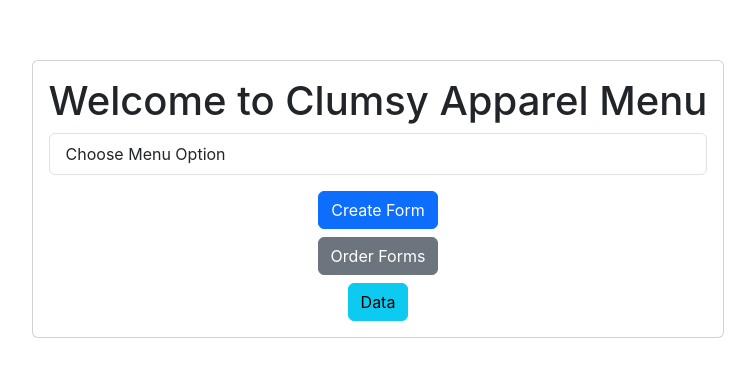
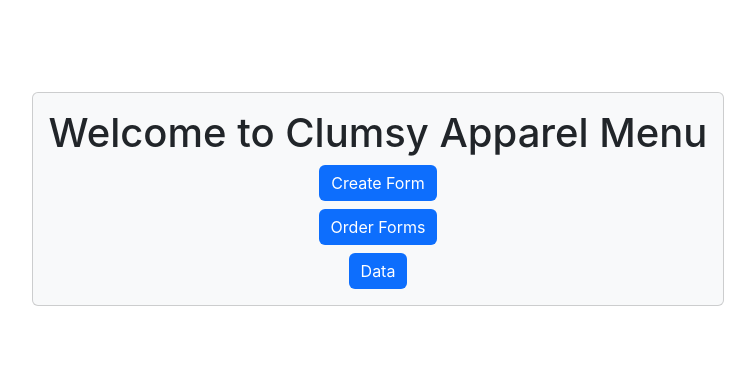
Before and after one commit to jaymenelson56/Clumsy-Apparel, a Next.js app in the folder client/: page / in a window 1280 px wide. Shown: the part 201-578 px from the top of the page, without its empty margins (262-1017 px from the left). Built offline with nearby package versions, Linux system fonts and the light colour scheme.

Commit message:
touched up the home page

```diff
--- a/client/src/pages/index.js
+++ b/client/src/pages/index.js
@@ -20,22 +20,20 @@ export default function Home() {
       </Head>
       <div className={`${styles.page}`}>
         <main className={styles.main}>
-          <Card>
+          <Card className="card-custom">
             <CardBody>
               <CardTitle tag="h1">Welcome to Clumsy Apparel Menu</CardTitle>
-              <ListGroup className="mb-3">
-                <ListGroupItem>Choose Menu Option</ListGroupItem>
-              </ListGroup>
+
 
               <div className="d-flex flex-column align-items-center justify-content-center gap-2">
                 <div>
-                  <Button color="primary">Create Form</Button>
+                  <Button className={styles.button}>Create Form</Button>
                 </div>
                 <div>
-                  <Button color="secondary">Order Forms</Button>
+                  <Button className={styles.button}>Order Forms</Button>
                 </div>
                 <div>
-                  <Button color="info">Data</Button>
+                  <Button className={styles.button}>Data</Button>
                 </div>
               </div>
             </CardBody>
--- a/client/src/styles/Home.module.css
+++ b/client/src/styles/Home.module.css
@@ -166,3 +166,12 @@ a.secondary {
     filter: invert();
   }
 }
+.button {
+  background-color: var(--button-primary-bg) !important;
+  color: var(--button-primary-text) !important;
+  border: none !important;
+}
+
+.button:hover {
+  background-color: var(--button-primary-hover) !important;
+}
--- a/client/src/styles/globals.css
+++ b/client/src/styles/globals.css
@@ -1,12 +1,26 @@
 :root {
   --background: #ffffff;
   --foreground: #171717;
+
+  --card-bg: #f5f5f5;
+  --card-text: #171717;
+
+  --button-primary-bg: #0d6efd;
+  --button-primary-text: #ffffff;
+  --button-primary-hover: #0b5ed7;
 }
 
 @media (prefers-color-scheme: dark) {
   :root {
     --background: #0a0a0a;
     --foreground: #ededed;
+
+    --card-bg: #2a2a2a;
+    --card-text: #ededed;
+
+    --button-primary-bg: #375a7f;
+    --button-primary-text: #ededed;
+    --button-primary-hover: #2c4663;
   }
 }
 
@@ -35,8 +49,19 @@ a {
   text-decoration: none;
 }
 
+.card-custom {
+  background-color: #f8f9fa;
+  color: #212529;
+  transition: background-color 0.3s ease, color 0.3s ease;
+}
+
 @media (prefers-color-scheme: dark) {
   html {
     color-scheme: dark;
   }
+  .card-custom {
+    background-color: #343a40;
+    color: #f8f9fa;
+  }
+
 }
```
Also changed, not shown: 1 other file (tests, documents, lock files or other folders).
